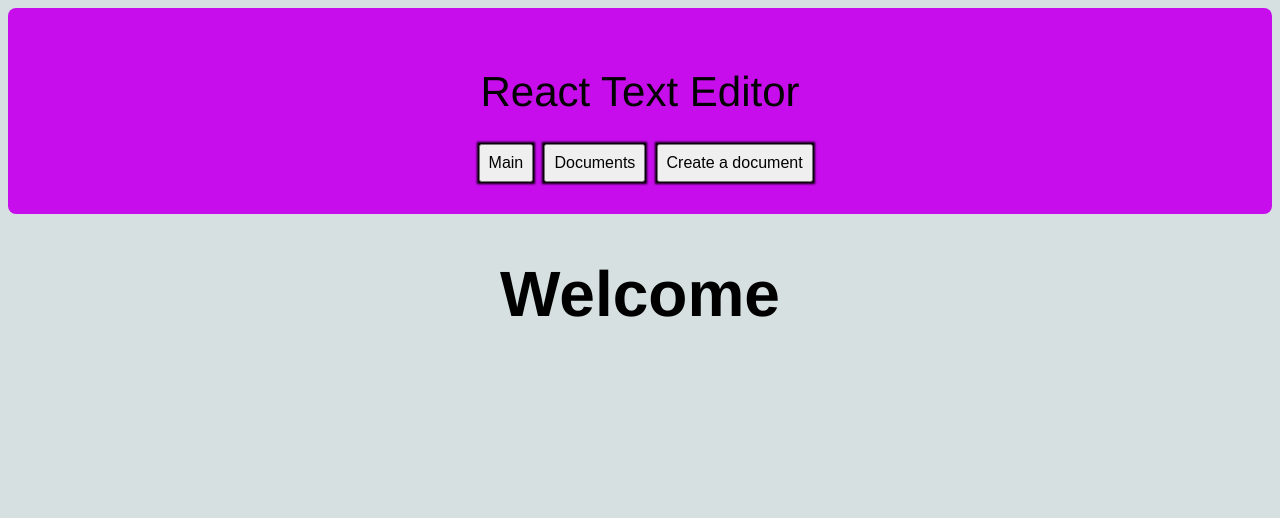
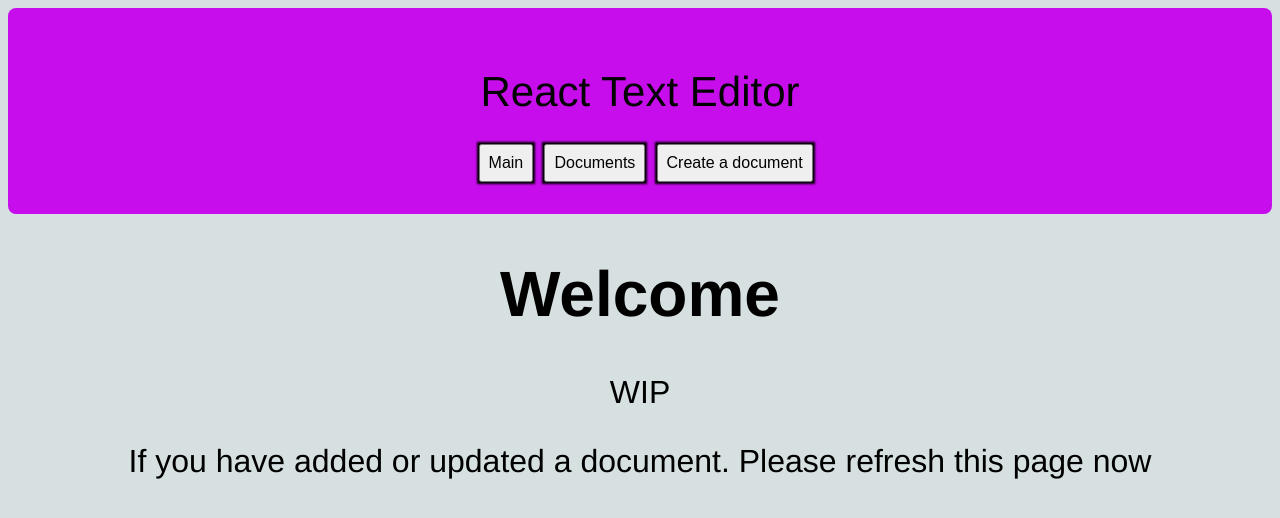
Before and after one commit to fridavbg/jsramverk-texteditor, a React (Create React App) app: page /~frpe21/editor/ in a window 1280 px wide. Shown: the top 518 px of the page. Built offline with nearby package versions, Linux system fonts and the light colour scheme; no server answers.

Commit message:
typo CreateEditor

```diff
--- a/src/components/docs/UpdateDoc.jsx
+++ b/src/components/docs/UpdateDoc.jsx
@@ -62,7 +62,7 @@ function CreateEditor() {
         // console.log(newDoc);
         await docModel.updateDoc(newDoc);
 
-        navigate("/docs");
+        navigate("/");
     }
 
     return (
--- a/src/components/docs/createEditor.jsx
+++ b/src/components/docs/createEditor.jsx
@@ -43,7 +43,7 @@ function Editor() {
 
     async function saveText() {
         await docModel.createDoc(newDoc);
-        navigate("/docs");
+        navigate("/");
     }
 
     return (
--- a/src/components/incl/Main.jsx
+++ b/src/components/incl/Main.jsx
@@ -2,6 +2,11 @@ function Main() {
     return (
         <div className="title">
             <h1>Welcome</h1>
+            <p>WIP</p>
+            <p>
+                If you have added or updated a document. Please refresh this
+                page now
+            </p>
         </div>
     );
 }
```
